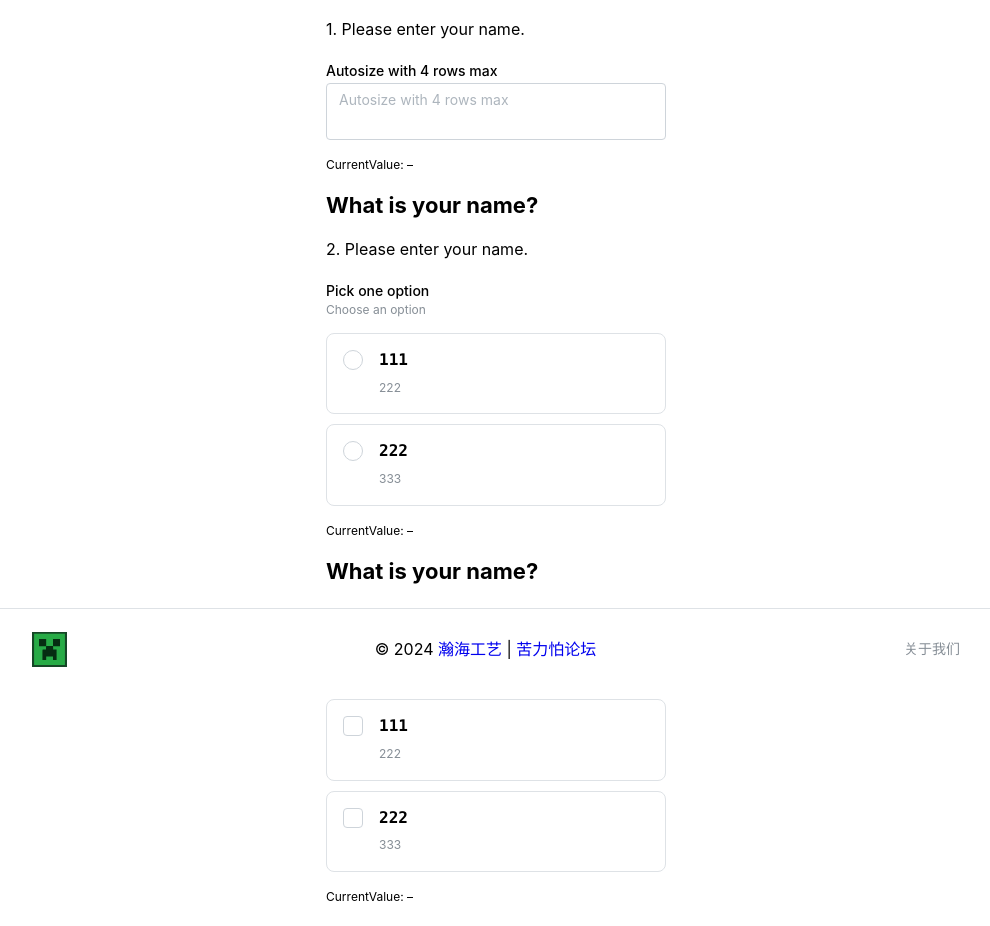
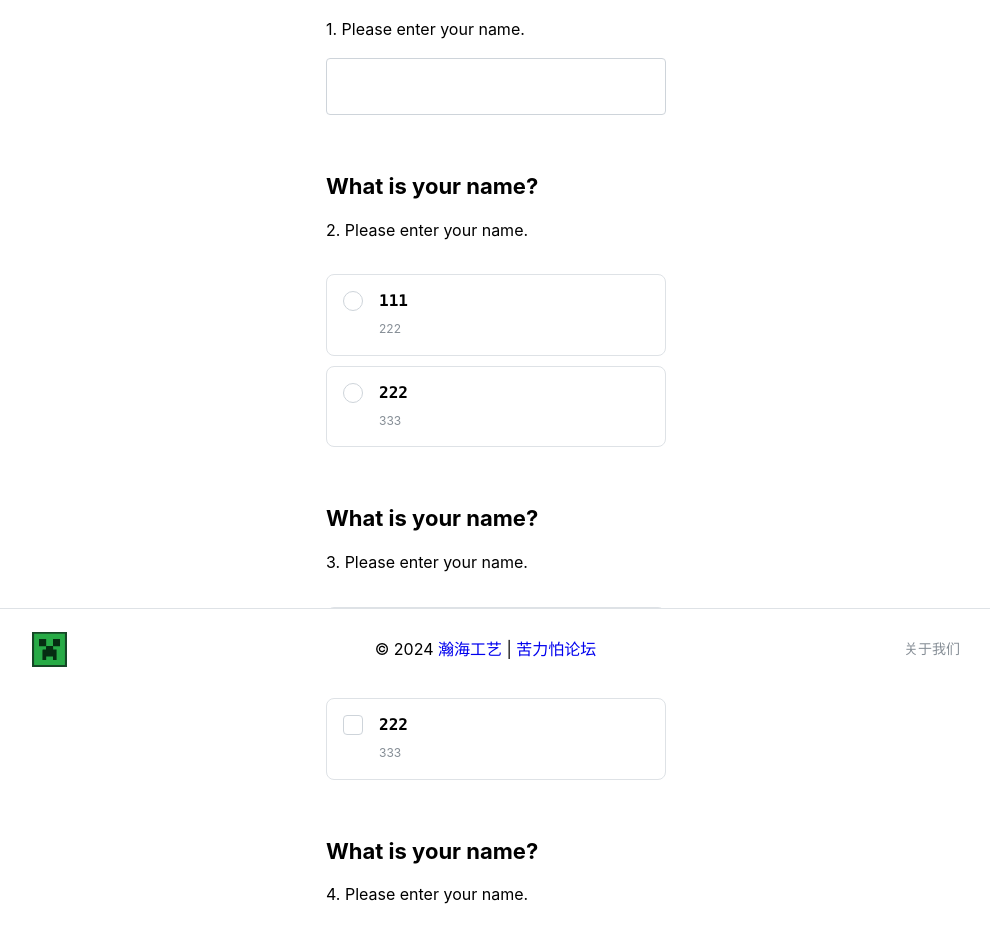
Before and after one commit to TeamVastsea/klpbbs_survey_frontend, a Next.js app: page /survey in a window 1280 px wide. Shown: the part 110-1036 px from the top of the page, without its empty margins (144-1134 px from the left). Built offline with nearby package versions, Linux system fonts and the light colour scheme.

Commit message:
feat: impl page fetch

```diff
--- a/app/survey/components/FillBlank.tsx
+++ b/app/survey/components/FillBlank.tsx
@@ -1,4 +1,4 @@
-import { Text, Textarea } from '@mantine/core';
+import { Space, Textarea } from '@mantine/core';
 import React, { useRef, useState } from 'react';
 
 export function FillBlank() {
@@ -12,8 +12,8 @@ export function FillBlank() {
     return (
         <>
             <Textarea
-              label="Autosize with 4 rows max"
-              placeholder="Autosize with 4 rows max"
+              // label="Autosize with 4 rows max"
+              // placeholder="Autosize with 4 rows max"
               autosize
               minRows={2}
               maxRows={4}
@@ -21,9 +21,11 @@ export function FillBlank() {
               onChange={handleChange}
             />
 
-            <Text fz="xs" mt="md">
-                CurrentValue: {currentValue || '–'}
-            </Text>
+            <Space h={40} />
+
+            {/*<Text fz="xs" mt="md">*/}
+            {/*    CurrentValue: {currentValue || '–'}*/}
+            {/*</Text>*/}
         </>
     );
 }
--- a/app/survey/components/MultipleChoice.tsx
+++ b/app/survey/components/MultipleChoice.tsx
@@ -1,5 +1,5 @@
 import { useState } from 'react';
-import { Checkbox, Group, Stack, Text } from '@mantine/core';
+import {Checkbox, Group, Space, Stack, Text} from '@mantine/core';
 import classes from './MultipleChoice.module.css';
 import { ChoiceProps } from '@/app/survey/components/SingleChoice';
 
@@ -24,17 +24,19 @@ export function MultipleChoice(props: ChoiceProps) {
             <Checkbox.Group
               value={value}
               onChange={setValue}
-              label="Pick multiple options"
-              description="Choose one or more options"
+              // label="Pick multiple options"
+              // description="Choose one or more options"
             >
                 <Stack pt="md" gap="xs">
                     {cards}
                 </Stack>
             </Checkbox.Group>
 
-            <Text fz="xs" mt="md">
-                CurrentValue: {value.join(', ') || '–'}
-            </Text>
+            <Space h={40} />
+
+            {/*<Text fz="xs" mt="md">*/}
+            {/*    CurrentValue: {value.join(', ') || '–'}*/}
+            {/*</Text>*/}
         </>
     );
 }
--- a/app/survey/components/SingleChoice.tsx
+++ b/app/survey/components/SingleChoice.tsx
@@ -1,5 +1,5 @@
 import { useState } from 'react';
-import { Group, Radio, Stack, Text } from '@mantine/core';
+import {Group, Radio, Space, Stack, Text} from '@mantine/core';
 import classes from './SingleChoice.module.css';
 import {Value} from "@/app/survey/components/generateQuestion";
 
@@ -24,17 +24,19 @@ export function SingleChoice(props: ChoiceProps) {
             <Radio.Group
               value={value}
               onChange={setValue}
-              label="Pick one option"
-              description="Choose an option"
+              // label="Pick one option"
+              // description="Choose an option"
             >
                 <Stack pt="md" gap="xs">
                     {cards}
                 </Stack>
             </Radio.Group>
 
-            <Text fz="xs" mt="md">
-                CurrentValue: {value || '–'}
-            </Text>
+            <Space h={40} />
+
+            {/*<Text fz="xs" mt="md">*/}
+            {/*    CurrentValue: {value || '–'}*/}
+            {/*</Text>*/}
         </>
     );
 }
--- a/app/survey/page.tsx
+++ b/app/survey/page.tsx
@@ -1,7 +1,7 @@
 'use client';
 
 import { useEffect, useState } from 'react';
-import { Center, Title, Stack } from '@mantine/core';
+import {Center, Title, Stack, Space} from '@mantine/core';
 import { generateQuestion } from '@/app/survey/components/generateQuestion';
 import questionsData from '@/app/survey/data/example.json';
 
@@ -28,6 +28,7 @@ export default function Survey() {
                     {questions.map((question) => generateQuestion(question))}
                 </Stack>
             </Center>
+            <Space h={100} />
         </Stack>
     );
 }
```
Also changed, not shown: app/survey/[id]/components/question.tsx (added, +38 -0 lines), app/survey/[id]/page.tsx (added, +50 -0 lines).
